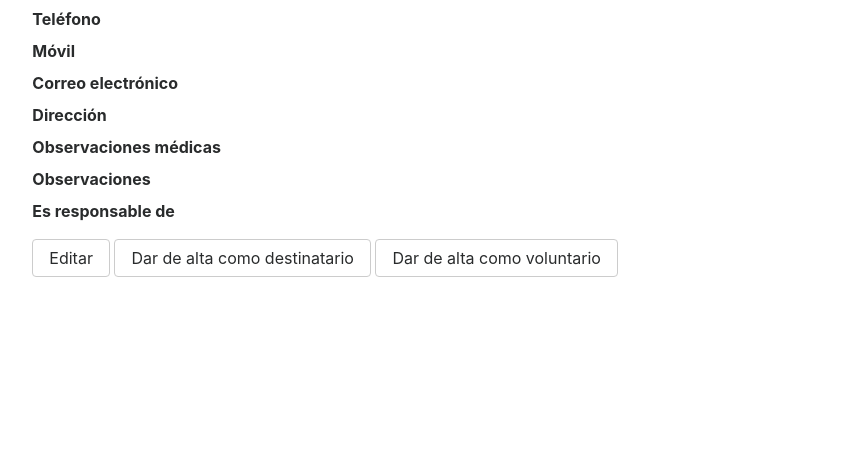
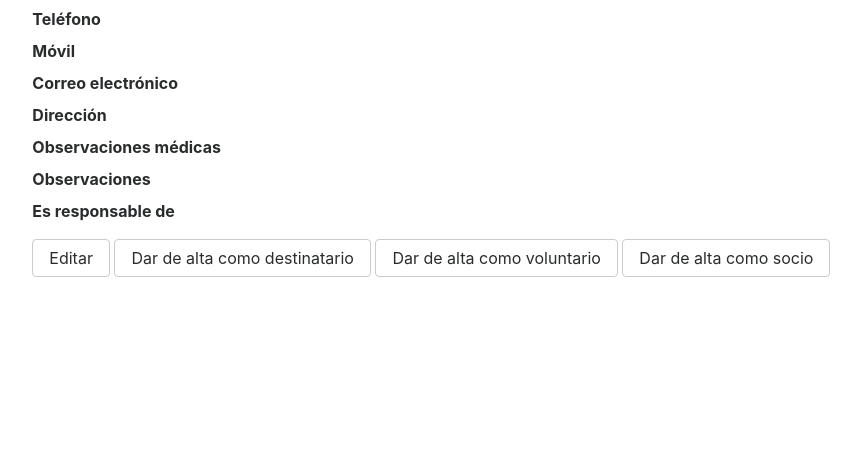
Before and after one commit to abertal/alpha, a Django app: template webapp/templates/webapp/person_detail.html in a window 1280 px wide. Shown: the part 207-683 px from the top of the page, without its empty margins (181-1042 px from the left). Run offline with Django 3.2, Linux system fonts and the light colour scheme; the template is opened without the code that fills it, so the values that code supplies are empty; some libraries are stand-ins or nearby versions.

Commit message:
Elimina membership-edit y enlaza a member-create

```diff
--- a/webapp/templates/webapp/person_detail.html
+++ b/webapp/templates/webapp/person_detail.html
@@ -46,11 +46,10 @@
 {% endfor %}
 {% for member in person.member_set.all %}
 <a href="{% url 'member-detail' member.id %}" class="btn btn-info">Ficha de documentación</a>
+{% empty %}
+<a href="{% url 'member-create' person.id %}" class="btn btn-secondary">Dar de alta como socio</a>
 {% endfor %}
 {% for custodian in person.custodian_set.all %}
 <a href="{% url 'custodian-edit' custodian.id %}" class="btn btn-secondary">Editar responsable</a>
 {% endfor %}
-{% for membership in person.membership_set.all %}
-<a href="{% url 'membership-edit' person.id %}" class="btn btn-secondary">Editar miembro</a>
-{% endfor %}
 {% endblock %}
```
